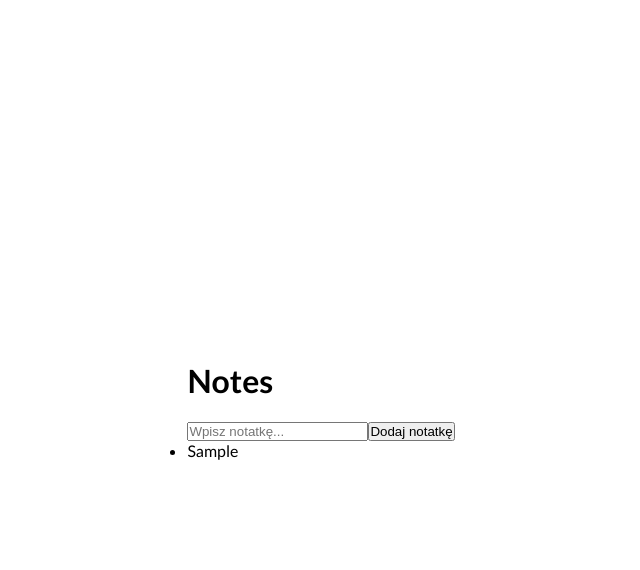
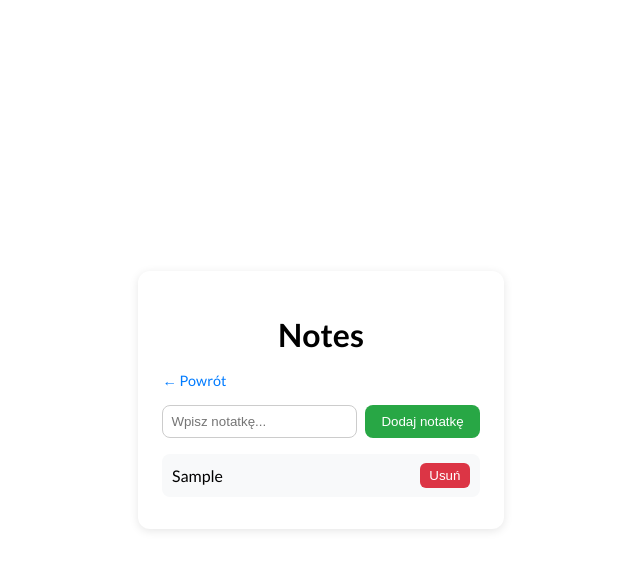
Before and after one commit to piegowatapanna/Tennis-Plan, a React (Vite) app: page /notes in a window 1280 px wide. Both pictures are taken after typing "Sample" into the empty fields and a click on the button "Dodaj notatkę". Shown: the top 570 px of the page, without its empty margins (319-959 px from the left). Built offline with nearby package versions, Linux system fonts and the light colour scheme.

Commit message:
Dodanie pełnej wersji komponentu Notes z obsługą usuwania i stylami

```diff
--- /dev/null
+++ b/src/pages/Notes.css
@@ -0,0 +1,103 @@
+/* Kontener główny */
+.notes-container {
+  max-width: 600px;
+  margin: 2rem auto;
+  padding: 1.5rem;
+  background: #fff;
+  border-radius: 12px;
+  box-shadow: 0 2px 10px rgba(0,0,0,0.1);
+  font-family: 'Lato', sans-serif;
+}
+
+/* Tytuł strony */
+.notes-title {
+  font-size: 2rem;
+  margin-bottom: 1rem;
+  text-align: center;
+}
+
+/* Link powrotu */
+.back-button {
+  display: inline-block;
+  margin-bottom: 1rem;
+  color: #007bff;
+  text-decoration: none;
+  font-size: 0.9rem;
+}
+
+.back-button:hover {
+  text-decoration: underline;
+}
+
+/* Formularz */
+.notes-form {
+  display: flex;
+  gap: 0.5rem;
+  margin-bottom: 1rem;
+}
+
+/* Pole input */
+.notes-input {
+  flex: 1;
+  padding: 0.5rem;
+  border-radius: 8px;
+  border: 1px solid #ccc;
+}
+
+/* Przycisk "Dodaj notatkę" */
+.notes-add {
+  background: #28a745;
+  color: white;
+  border: none;
+  border-radius: 8px;
+  padding: 0.5rem 1rem;
+  cursor: pointer;
+}
+
+.notes-add:hover {
+  background: #218838;
+}
+
+/* Lista notatek */
+.notes-list {
+  list-style: none;
+  padding: 0;
+  margin: 0;
+}
+
+/* Pojedyncza notatka */
+.notes-item {
+  display: flex;
+  justify-content: space-between;
+  align-items: center;
+  padding: 0.6rem;
+  background: #f8f9fa;
+  border-radius: 8px;
+  margin-bottom: 0.5rem;
+}
+
+/* Tekst notatki */
+.notes-text {
+  flex: 1;
+}
+
+/* Przycisk usuwania */
+.notes-remove {
+  background: #dc3545;
+  color: white;
+  border: none;
+  padding: 0.3rem 0.6rem;
+  border-radius: 6px;
+  cursor: pointer;
+}
+
+.notes-remove:hover {
+  background: #c82333;
+}
+
+/* Komunikat o braku notatek */
+.notes-empty {
+  text-align: center;
+  color: #666;
+  font-style: italic;
+}
--- a/src/pages/Notes.jsx
+++ b/src/pages/Notes.jsx
@@ -1,54 +1,81 @@
-import React, { useState } from 'react';
+import React, { useState, useEffect } from 'react';
+import { Link } from 'react-router-dom'; // 🔗 do powrotu na stronę główną
+import './Notes.css'; // style dla tej podstrony
 
-//Komponent notes - w tej wersji posiada tylko pole do wpisania tekstu i przycisk Dodaj notatke
-export default function Notes () {
-
-  //Stan komponentu do przechowywania wpisywanego tekstu w polu input
-  //noteText - aktualna wartość pola
-  //setNoteText - fukncja do zmiany tej wartości
+//  Komponent do dodawania i zapisywania notatek
+export default function Notes() {
+  //  Stan do przechowywania wpisywanego tekstu
   const [noteText, setNoteText] = useState('');
 
-  //Stan dla wszystkich notatek
-  const [allNotes, setAllNotes] = useState([]);
+  //  Stan na wszystkie notatki — wczytujemy je z localStorage przy pierwszym uruchomieniu
+  const [allNotes, setAllNotes] = useState(() => {
+    const savedNotes = localStorage.getItem('tp_notes');
+    return savedNotes ? JSON.parse(savedNotes) : [];
+  });
 
-  //Funkcja obsługująca dodanie nowej notatki
+  // Zapisujemy notatki w localStorage za każdym razem, gdy się zmienią
+  useEffect(() => {
+    localStorage.setItem('tp_notes', JSON.stringify(allNotes));
+  }, [allNotes]);
+
+  //  Dodawanie nowej notatki
   const handleAddNote = (event) => {
-    event.preventDefault(); // blokuje domyślne przeładowanie strony
+    event.preventDefault(); // blokuje przeładowanie strony
+    const cleanText = noteText.trim();
 
-    const CleanText = noteText.trim(); //usuwamy spacje z początku/końca
-    if (!CleanText) return; // jeśli puste kończymy
+    if (!cleanText) return; // jeśli pusty tekst → nic nie rób
 
-    //dodaj nową notatkę na początek listy
-    setAllNotes ((prevNotes) => [CleanText, ...prevNotes]);
+    // Dodajemy nową notatkę na początek listy
+    setAllNotes((prevNotes) => [
+      { id: crypto.randomUUID(), text: cleanText },
+      ...prevNotes
+    ]);
 
-    //wyczyść pole tekstowe
-    setNoteText('');
+    setNoteText(''); // czyścimy pole po dodaniu
+  };
+
+  // Usuwanie notatki po ID
+  const handleRemoveNote = (idToRemove) => {
+    setAllNotes((prevNotes) => prevNotes.filter((note) => note.id !== idToRemove));
   };
 
   return (
-    <div>
-      {/*Tytuł podstrony */}
-      <h1>Notes</h1>
+    <div className="notes-container">
+      <h1 className="notes-title">Notes</h1>
 
-      {/* Formularz dodawania notatki, e.preventDefault - blokuje domyślnie przeładowania strony po wysłaniu formularza*/}
-      <form onSubmit={handleAddNote}>
-        {/* Pole tekstowe kontrolowane przez React (wartość pochodzi ze stanu noteText) */}
+      {/* Powrót na stronę główną */}
+      <Link to="/" className="back-button">← Powrót</Link>
+
+      {/*  Formularz dodawania nowej notatki */}
+      <form className="notes-form" onSubmit={handleAddNote}>
         <input
-        type="text"
-        placeholder='Wpisz notatkę...'
-        value={noteText} //Wartość pola jest zawsze równa stanowi noteText
-        onChange={(e) => setNoteText(e.target.value)} //Kada zmiana w polu aktualizuje stan
+          className="notes-input"
+          type="text"
+          placeholder="Wpisz notatkę..."
+          value={noteText}
+          onChange={(e) => setNoteText(e.target.value)}
         />
-         {/* Przycisk do wysyłania formularza */}
-        <button type='submit'>Dodaj notatkę</button>
+        <button className="notes-add" type="submit">Dodaj notatkę</button>
       </form>
 
-      <ul>
-        {allNotes.length === 0 && <li>Brak notatek</li>}
-        {allNotes.map((note, index) => (
-          <li key={index}>{note}</li>
+      {/*  Lista notatek */}
+      <ul className="notes-list">
+        {allNotes.length === 0 && (
+          <li className="notes-empty">Brak notatek — dodaj pierwszą! ✍️</li>
+        )}
+
+        {allNotes.map((note) => (
+          <li key={note.id} className="notes-item">
+            <span className="notes-text">{note.text}</span>
+            <button
+              className="notes-remove"
+              onClick={() => handleRemoveNote(note.id)}
+            >
+              Usuń
+            </button>
+          </li>
         ))}
       </ul>
-      </div>
+    </div>
   );
 }
```
